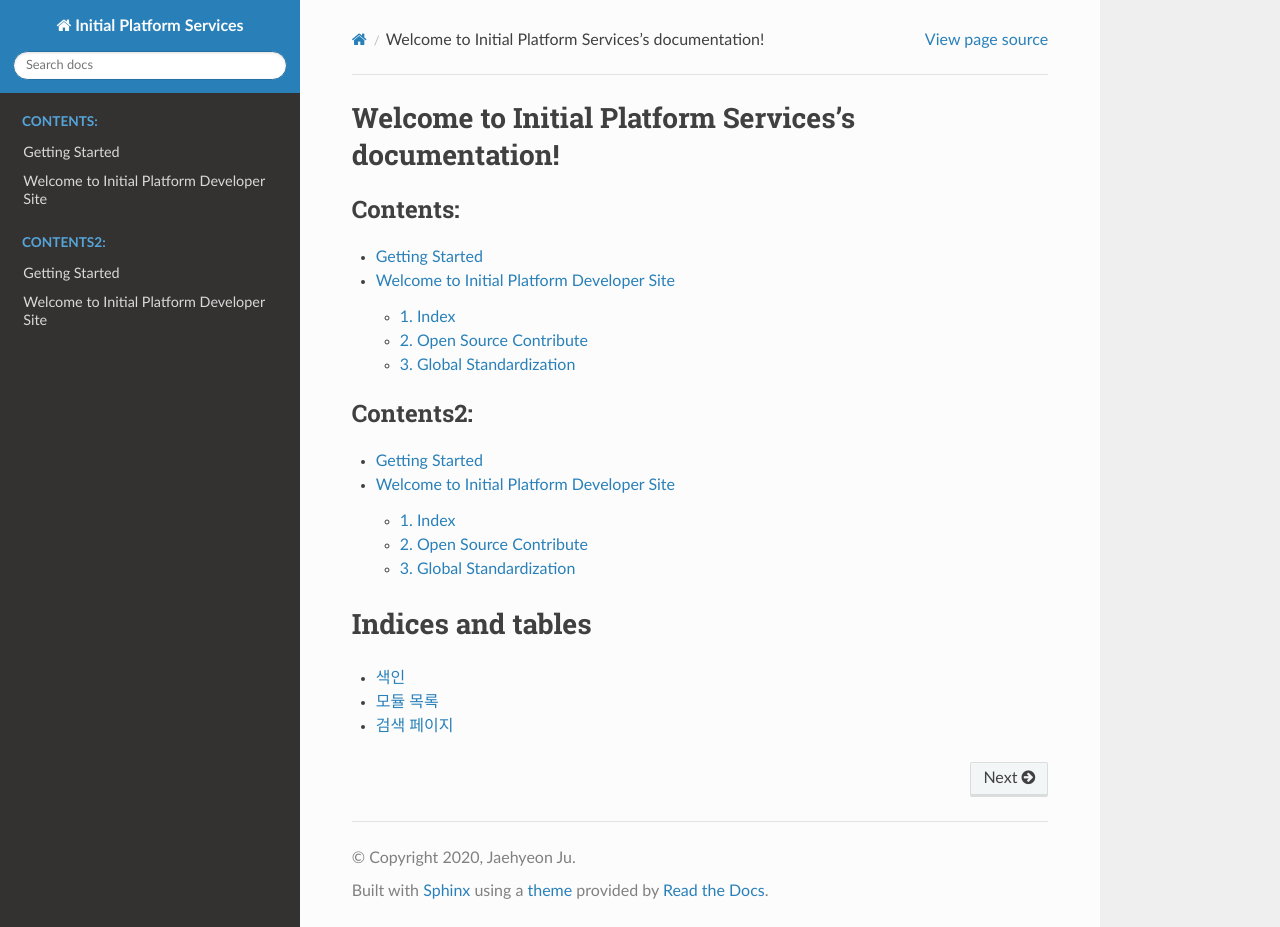
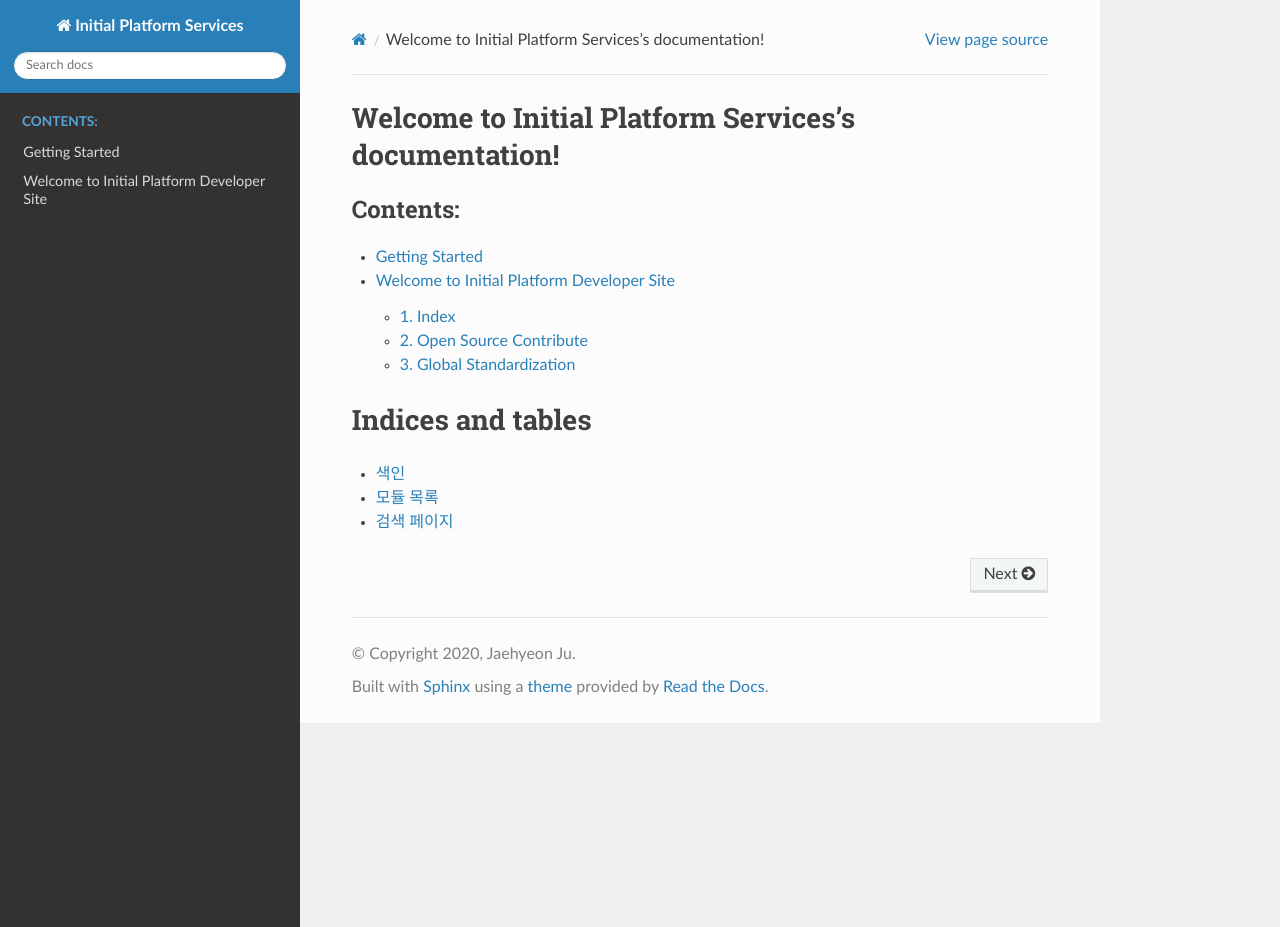
Before and after one commit to khujin1/initial_platform_sphinx_doc, a Sphinx documentation site: the page built from source/index.rst, in a window 1280 px wide and 927 px high. Built offline with Sphinx 7.4.7 and the Read the Docs theme 2.0.0, drawn with Linux system fonts in a browser that asks for light colours.

Commit message:
markdown test

```diff
--- a/source/index.rst
+++ b/source/index.rst
@@ -13,13 +13,6 @@ Welcome to Initial Platform Services's documentation!
    getting_started.rst
    docs/index.md
 
-.. toctree::
-   :maxdepth: 2
-   :caption: Contents2:
-
-   getting_started.rst
-   docs/index.md
-
 Indices and tables
 ==================
 
```
